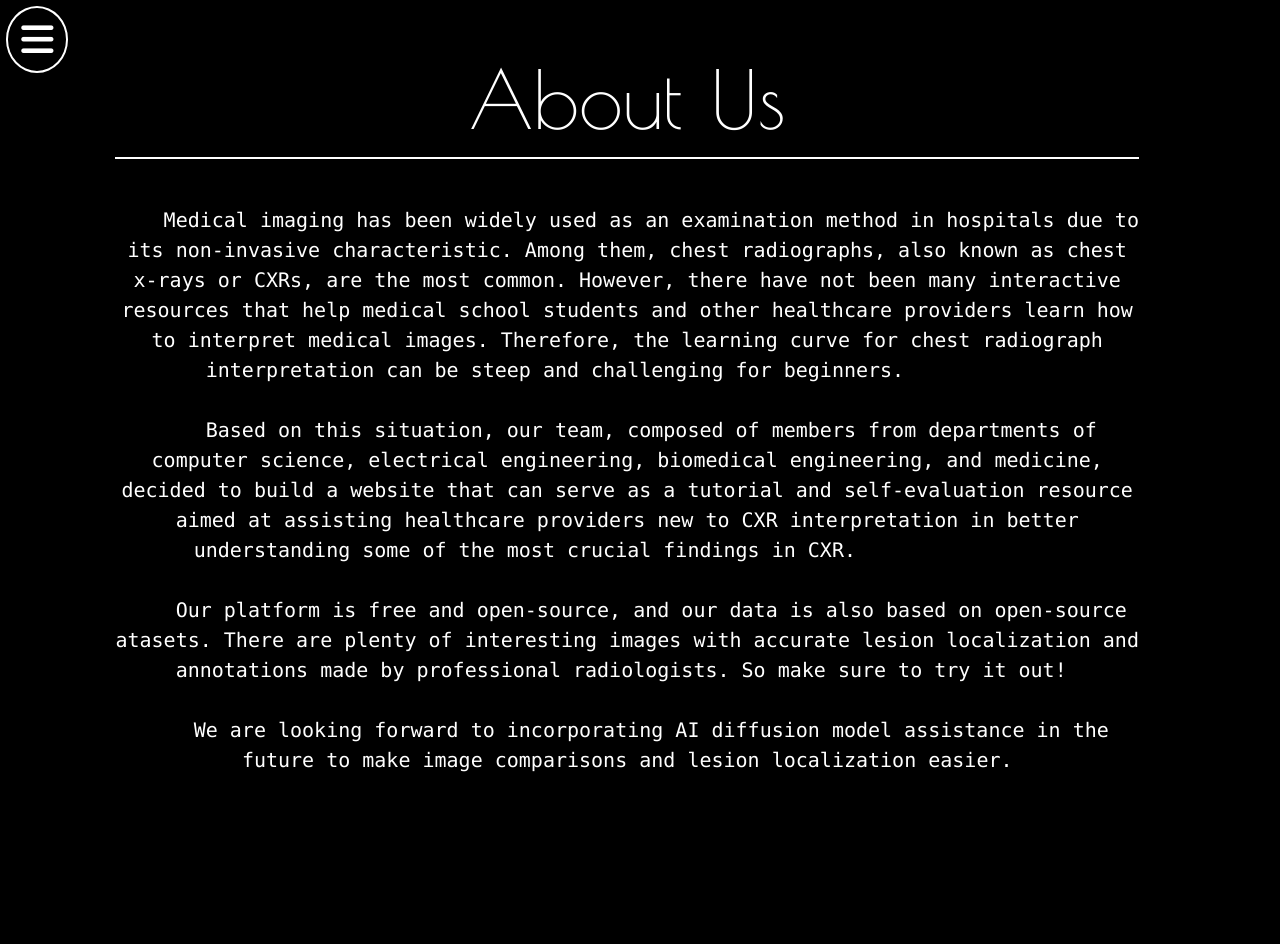
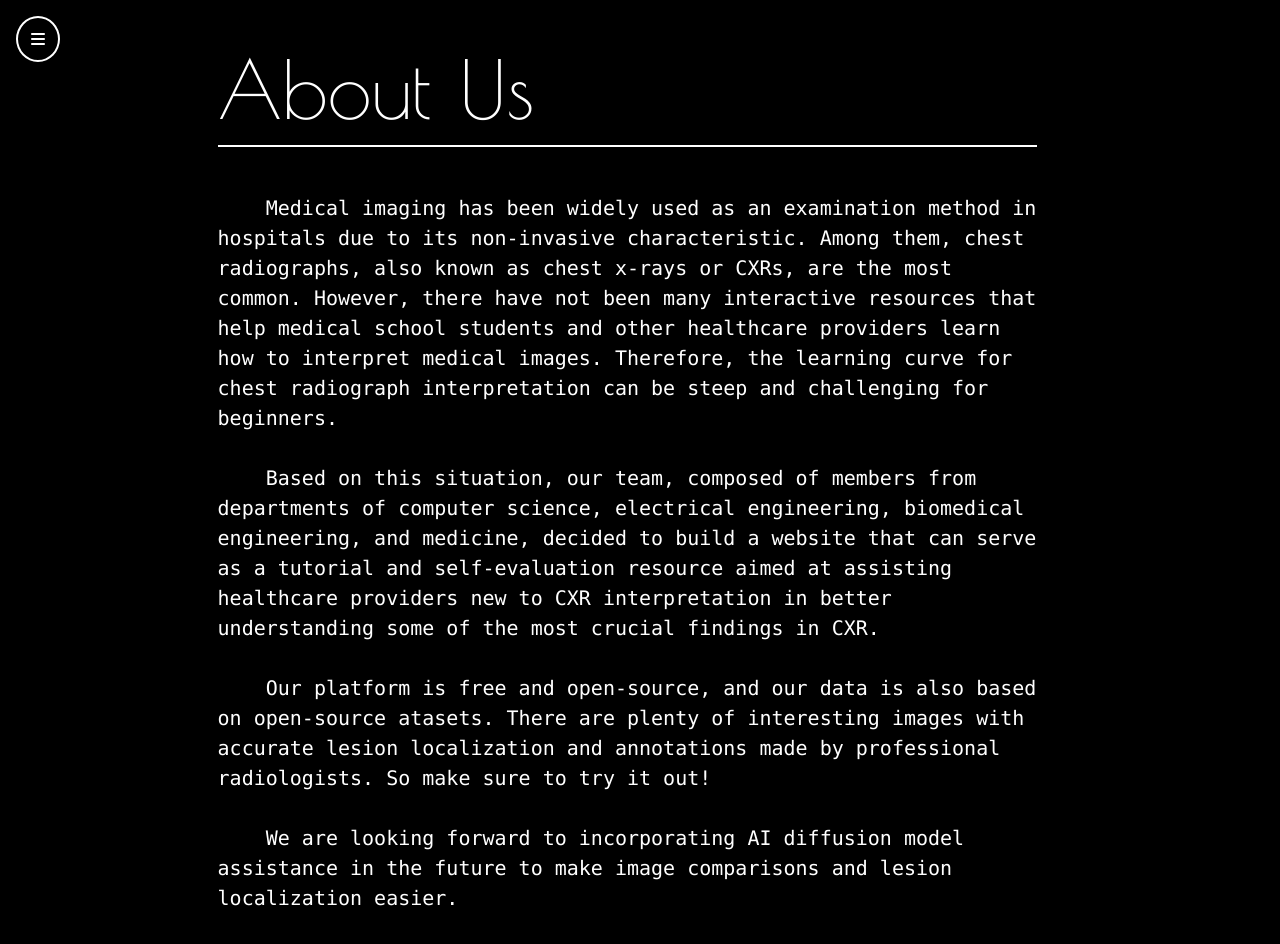
Before and after one commit to eric900115/PulmoCoach, an Angular app: page /menu in a window 1280 px wide. Shown: the top 944 px of the page. Before the commit the page ends 821 px from the top, so only its background shows below. Built offline with nearby package versions, Linux system fonts and the light colour scheme; a web font is replaced by a local one.

Commit message:
feat: fix sidebar

```diff
--- a/src/app/menu/menu.component.html
+++ b/src/app/menu/menu.component.html
@@ -1,12 +1,13 @@
-<div class="_container">
-	<app-sidebar [isMenu]=" false" style="display:block; position:fixed; z-index: 100;"></app-sidebar>
+<div class = "d-flex bg-black" >
+    <app-sidebar [isMenu]=" false" style="display:block; position:fixed; z-index: 100;"></app-sidebar>
+
 	<div class="grid-right" style=" position:absolute; display:block; z-index:10;">
-		<div id=" about_us">
-			<h1 id = "about_us_h2" class="display-1">About Us</h1>
+		<div id = "about_us">
+			<h1 id = "about_us_h2" class="display-2">About Us</h1>
 			<hr id = "about_us_hr">
             <pre id = "about_us_paragraph" class="fs-6 fs-md-5">
-					{{AboutUs}}
-				</pre>
+                {{AboutUs}}
+            </pre>
 		</div>
 	</div>
 </div>
--- a/src/app/quiz-page/quiz-page.component.html
+++ b/src/app/quiz-page/quiz-page.component.html
@@ -4,6 +4,7 @@
         <img id="photo" src={{this.ImgURL[currentQuestion]}} alt="user_img">
     </div>
 
+    <!-- Top 3 btn -->
     <div class="top_btn">
         <button
             type="button"
--- a/src/app/sidebar/sidebar.component.html
+++ b/src/app/sidebar/sidebar.component.html
@@ -1,19 +1,16 @@
-<div class="_container" [ngClass]="{'border': sideBarIsOpen}" [ngClass]="{'background': sideBarIsOpen}"
-    [ngStyle]="sideBarIsOpen ? {'background-color': 'rgb(55, 57, 101)'} : {}">
-    <div style="font-size: 2.3rem; width: 100%;" (click)="sideBarToggle()">
-        <i class="fa-solid fa-bars"></i>
+<div class="bar_container" [ngClass]="{'border': sideBarIsOpen}" [ngClass]="{'background': sideBarIsOpen}"
+    [ngStyle]="sideBarIsOpen ? {'background-color': 'rgb(0, 0, 0)', 'border-right': '2px solid rgb(165, 164, 164)', 'overflow-y': 'scroll' } : {}">
+
+    <!-- icon -->
+    <div style="width: 10%; position: sticky;" class="p-3" (click)="sideBarToggle()">
+        <i class="fa-solid fa-bars" style="color: #ffffff;"></i>
     </div>
 
-    <div *ngIf="sideBarIsOpen" style="max-width: 100%; margin-top: 1%; tesidext-align: center;">
-        <div style="position: absolute;">
-            <a href="/" class="d-flex align-items-center mb-0 me-md-auto text-white text-decoration-none"></a>
+    <!-- Sidebar -->
+    <div *ngIf="sideBarIsOpen" style="text-align: center;" class="d-flex flex-column justify-content-between">
+        <div style="display: flex; justify-content: center; width: 100%">
+            <a href="#" routerLink="/menu"><img src=" assets/pulmo_coach_logo.jpg" alt=""></a>
         </div>
-        <div style="display: flex; justify-content: center; max-width: 100%;">
-            <img src=" assets/pulmo_coach_logo.jpg" alt="">
-        </div>
-        <!-- <div style="display: flex; justify-content: center; align-items: center; max-width: 100%;">
-            <img src="assets/pulmo_coach_logo.jpg" alt="" style="max-width: 100%; max-height: 100%;">
-        </div> -->
 
         <a href="#" routerLink="/menu"
             class="nav-link d-flex align-items-center mx-auto text-white text-decoration-none">
@@ -56,18 +53,19 @@
 
         <hr>
 
-        <div class="dropdown">
-            <a href="#" class="d-flex align-items-center text-white text-decoration-none dropdown-toggle"
+        <!-- Dropdown -->
+        <div class="dropdown d-flex flex-column justify-content-between">
+            <a href="#" class="d-flex align-items-center text-white text-decoration-none dropdown-toggle m-auto"
                 data-bs-toggle="dropdown" aria-expanded="false">
-                <div style="font-size: large;">GDSC PulmoCoach Group</div>
+                <p style="font-size: large; text-align: center;">GDSC PulmoCoach Group</p>
             </a>
             <ul class="dropdown-menu dropdown-menu-dark text-small shadow">
 
-                <li><a class="dropdown-item" href="#">Profile</a></li>
+                <li><a class="dropdown-item text-align: center;" href="#">Profile</a></li>
                 <li>
                     <hr class="dropdown-divider">
                 </li>
-                <li><a class="dropdown-item" href="#">Sign out</a></li>
+                <li><a class="dropdown-item text-align: center;" href="#">Sign out</a></li>
             </ul>
         </div>
     </div>
--- a/src/app/sidebar/sidebar.component.scss
+++ b/src/app/sidebar/sidebar.component.scss
@@ -80,14 +80,10 @@ i:hover {
 }
 
 
-._container {
-    margin: 0;
-    padding: 10%;
-    width: 400%;
-    // border-right: 2px solid white;
-    border-color: rgb(184, 184, 214);
-    border-radius: 3%;
-    // background-color: rgb(55, 57, 101);
+.bar_container {
+    max-height: 100vh;
+    max-width: 35%;
+    min-width: 250px;
 }
 
 img {
```
